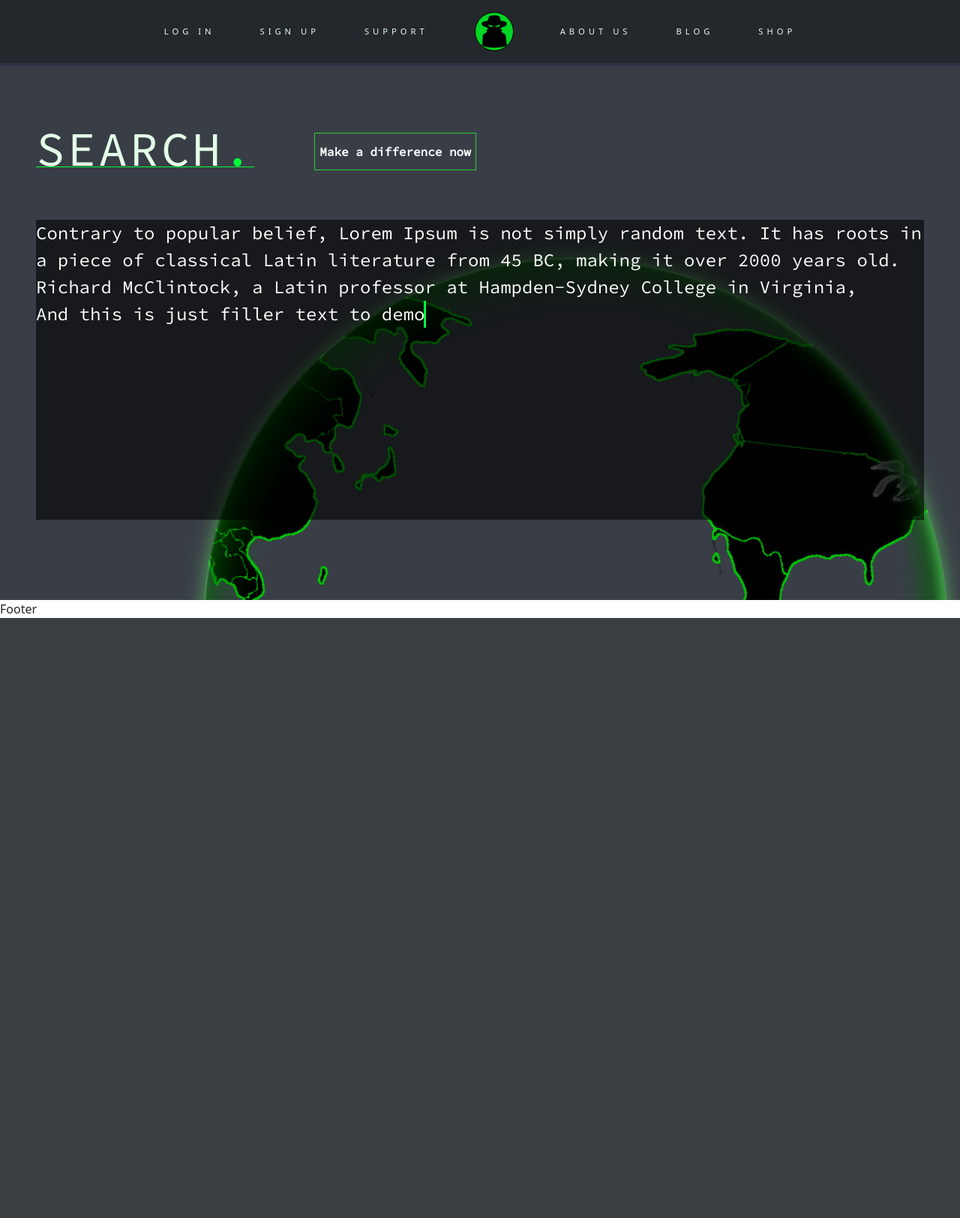
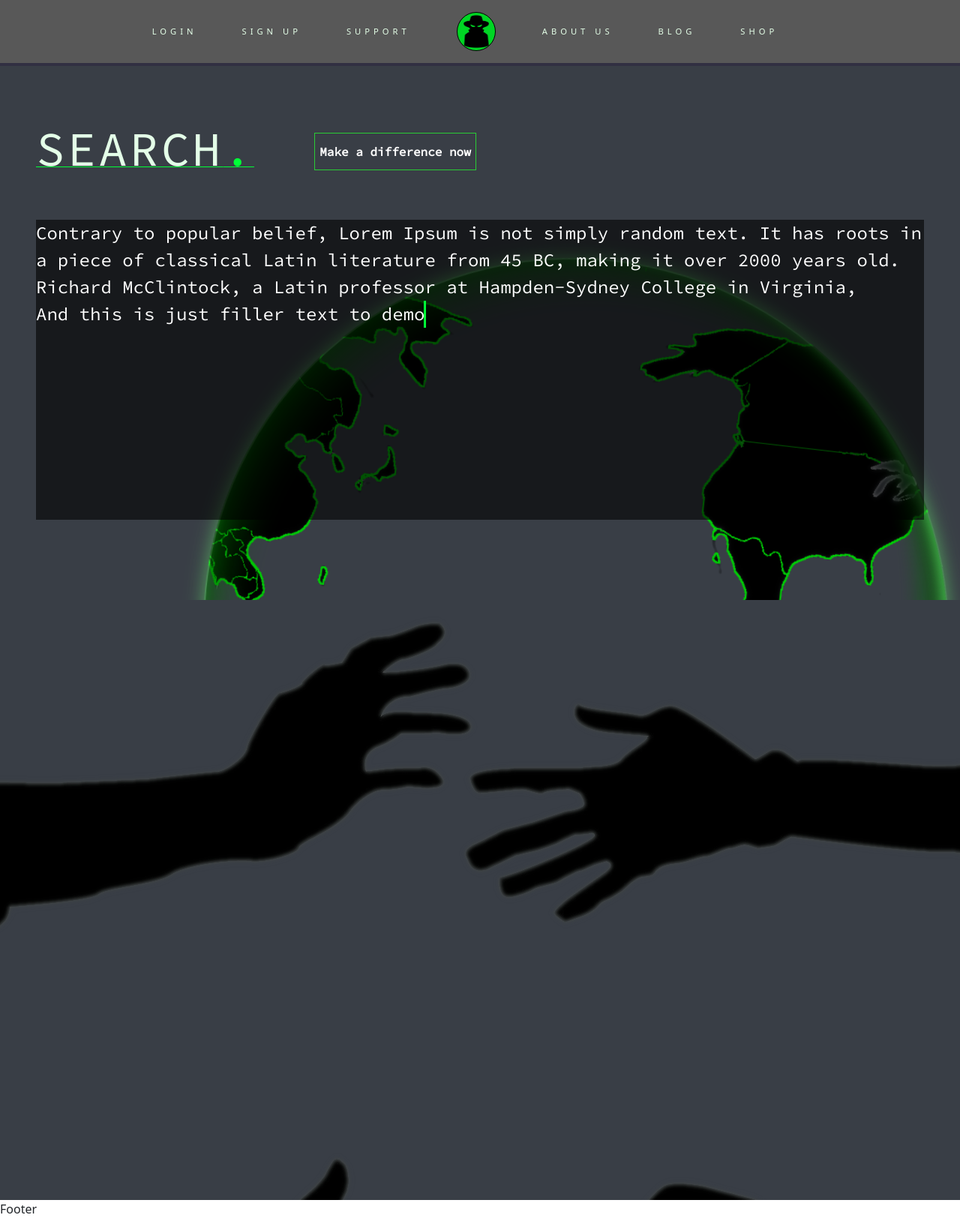
Before and after one commit to andrew8bit/project4, a Django app: page / in a window 1280 px wide. Shown: the whole page at 75% size. Before the commit the page ends 824 px from the top, so only its background shows below. Run offline with Django 3.2, Linux system fonts and the light colour scheme.

Commit message:
added style and donation page base

```diff
--- a/main_app/static/global.css
+++ b/main_app/static/global.css
@@ -16,14 +16,33 @@ ul {
 
 /******************** NAVBAR STYLING ************************/
 
+nav button {
+  padding: 0;
+}
+.nav-btn {
+  border:none;
+  background-color: transparent;
+  padding-top:0px;
+  display: block;
+  text-decoration: none;
+  text-transform: uppercase;
+  letter-spacing: 5px;
+  font-size: 1em;
+  color: #e4ffe8;
+  text-align: center;
+  padding: 14px 30px;
+  transition: all .3s ease-in-out;
+}
+
 .nav-header {
   padding-top: 1em;
+  padding-right: 2.5em;
   position: fixed;
   top: 0;
   left: 0;
   width: 100%;
-  background: #0000005e;
-  z-index: 1;
+  background: #585858;
+  z-index: 3;
   border-bottom: 4px solid #323042;
   display: flex;
   flex-direction: row;
@@ -51,6 +70,9 @@ ul {
       text-decoration: none;
       text-transform: uppercase;
       letter-spacing: 5px;
+      border:none;
+      background-color: transparent;
+      padding-top:0px;
 
       font-size: 0.7em;
       color: #e4ffe8;
@@ -88,6 +110,4 @@ ul {
 
 }
 
-
-
 /****************************************/
--- a/main_app/static/home.css
+++ b/main_app/static/home.css
@@ -70,3 +70,18 @@
     border: 1px solid rgb(135, 255, 135);
 
 }
+
+/**************************** Homepage Page 2 styles **************************************/
+
+.donation_description {
+
+}
+
+.pg2 {
+    background-color: #393e46;
+    height: 100%;
+    background-image: url('./images/hands.png');
+    size: 100%;
+    background-position: top;
+
+}
--- a/main_app/templates/base.html
+++ b/main_app/templates/base.html
@@ -45,10 +45,24 @@
         {% else %}
 
         <li class="nav-item ">
-          <a class="nav-a" href="{% url 'login' %}">Log in</a>
+                        <button
+              class="nav-a nav-btn"
+      type="button"
+      data-bs-toggle="modal"
+      data-bs-target="#loginModal"
+    >
+          Login
+          </button>
         </li>
         <li class="nav-item ">
-          <a class="nav-a" href="{% url 'signup' %}">Sign Up</a>
+              <button
+              class="nav-a nav-btn"
+      type="button"
+      data-bs-toggle="modal"
+      data-bs-target="#signupModal"
+    >
+          Sign Up
+          </button>
         </li>
         <li class="nav-item " >
           <a class="nav-a" href="/"> Support </a>
@@ -73,7 +87,108 @@
   </header>
 
   <body>
-    {% block content %} {% endblock %}
+    {% block content %}
+
+    {% endblock %}
+
+    <!-- *************************** Signup Modal **************************** -->
+<div
+  class="modal fade"
+  id="signupModal"
+  tabindex="-1"
+  aria-labelledby="signupModalLabel"
+  aria-hidden="true"
+>
+  <div class="modal-dialog">
+    <div class="modal-content modal-custom">
+      <div class="modal-header">
+        <h5 class="modal-title" id="signupModalLabel">Sign Up Now</h5>
+        <button
+          type="button"
+          class="btn-close"
+          data-bs-dismiss="modal"
+          aria-label="Close"
+        ></button>
+      </div>
+      <div class="modal-body">
+        <form method="post" action="{% url 'signup' %}">
+
+        <!-- NOT A DRY WAY TO GRAB FORM DATA - GOING TO REFACTOR WHEN WE MAKE CUSTOM MODELS -->
+          {% csrf_token %}
+
+          <div class="form-label">
+          {{ form.username.label }}:
+          {{ form.username}}
+          </div>
+          <br />
+         <div class="form-label">
+          {{ form.password1.label}}:
+          {{ form.password1 }}
+            </div>
+          <br />
+         <div class="form-label">
+          {{ form.password2.label }}:
+          {{ form.password2}}
+            </div>
+        <br />
+
+      </div>
+      <div class="modal-footer">
+        <button type="submit" class="signup-btn" value="signup"> Sign up Now </button>
+        <input type="hidden" name="next" value="{{ next }}" />
+      </div>
+      </form>
+    </div>
+  </div>
+</div>
+
+    <!-- *************************** Login Modal **************************** -->
+<div
+  class="modal fade"
+  id="loginModal"
+  tabindex="-1"
+  aria-labelledby="loginModalLabel"
+  aria-hidden="true"
+>
+  <div class="modal-dialog">
+    <div class="modal-content modal-custom">
+      <div class="modal-header">
+        <h5 class="modal-title" id="loginModalLabel">Login Now</h5>
+        <button
+          type="button"
+          class="btn-close"
+          data-bs-dismiss="modal"
+          aria-label="Close"
+        ></button>
+      </div>
+      <div class="modal-body">
+        <form method="post" action="{% url 'login' %}">
+
+        <!-- NOT A DRY WAY TO GRAB FORM DATA - GOING TO REFACTOR WHEN WE MAKE CUSTOM MODELS -->
+
+          {% csrf_token %}
+
+          <div class="form-label">
+          {{ login_form.username.label }}:
+          {{ login_form.username}}
+          </div>
+          <br />
+         <div class="login_form-label">
+          {{ login_form.password.label}}:
+          {{ login_form.password }}
+            </div>
+        <br />
+
+      </div>
+      <div class="modal-footer">
+        <button type="submit" class="signup-btn" value="login"> Login </button>
+        <input type="hidden" name="next" value="{{ next }}" />
+      </div>
+      </form>
+    </div>
+  </div>
+</div>
+
     <script
       src="https://cdn.jsdelivr.net/npm/@popperjs/core@2.9.1/dist/umd/popper.min.js"
       integrity="sha384-SR1sx49pcuLnqZUnnPwx6FCym0wLsk5JZuNx2bPPENzswTNFaQU1RDvt3wT4gWFG"
--- /dev/null
+++ b/main_app/templates/donation.html
@@ -0,0 +1,6 @@
+{% extends 'base.html' %}
+
+{% block content %}
+
+
+{% endblock %}
--- a/main_app/templates/index.html
+++ b/main_app/templates/index.html
@@ -7,7 +7,7 @@
       type="button"
       class="signup-btn"
       data-bs-toggle="modal"
-      data-bs-target="#exampleModal"
+      data-bs-target="#signupModal"
     >
       Make a difference now
     </button>
@@ -32,55 +32,10 @@
   <div id="globe"></div>
 </div>
 
-<!-- *************************** Signup Modal **************************** -->
-<div
-  class="modal fade"
-  id="exampleModal"
-  tabindex="-1"
-  aria-labelledby="exampleModalLabel"
-  aria-hidden="true"
->
-  <div class="modal-dialog">
-    <div class="modal-content modal-custom">
-      <div class="modal-header">
-        <h5 class="modal-title" id="exampleModalLabel">Sign Up Now</h5>
-        <button
-          type="button"
-          class="btn-close"
-          data-bs-dismiss="modal"
-          aria-label="Close"
-        ></button>
-      </div>
-      <div class="modal-body">
-        <form method="post" action="{% url 'signup' %}">
+<div class="pg2">
+  <div class="donation-description">
 
-        <!-- NOT A DRY WAY TO GRAB FORM DATA - GOING TO REFACTOR WHEN WE MAKE CUSTOM MODELS -->
-          {% csrf_token %}
-          <div class="form-label">
-          {{ form.username.label }}:
-          {{ form.username}}
-          </div>
-          <br />
-         <div class="form-label">
-          {{ form.password1.label}}:
-          {{ form.password1 }}
-            </div>
-          <br />
-         <div class="form-label">
-          {{ form.password2.label }}:
-          {{ form.password2}}
-            </div>
-        <br />
-
-      </div>
-      <div class="modal-footer">
-        <button type="submit" class="signup-btn" value="signup"> Sign up Now </button>
-        <input type="hidden" name="next" value="{{ next }}" />
-      </div>
-      </form>
-    </div>
   </div>
 </div>
 
-
 {% endblock %}
--- a/main_app/urls.py
+++ b/main_app/urls.py
@@ -5,6 +5,8 @@ urlpatterns = [
     path('', views.index, name='index'),
 
     path('accounts/signup', views.signup, name='signup'),
-    path('accounts/logout', views.logout_view, name='logout')
+    path('accounts/logout', views.logout_view, name='logout_view'),
+
+    path('donations/', views.donation_view, name="donation_view")
 
 ]
--- a/main_app/views.py
+++ b/main_app/views.py
@@ -4,7 +4,7 @@ from django.views.generic.edit import CreateView, UpdateView, DeleteView, FormVi
 from django.http import HttpResponse, HttpResponseRedirect
 # bring in some things to make auth easier
 from django.contrib.auth import login, logout
-from django.contrib.auth.forms import UserCreationForm
+from django.contrib.auth.forms import UserCreationForm, AuthenticationForm
 # bring in decorator
 from django.contrib.auth.decorators import login_required
 
@@ -39,14 +39,42 @@ def index(request):
       # ok user created log them in
         login(request, user)
         return redirect('index')
+
     else:
       error_message='That was a no go. Invalid signup'
 
+    login_form = AuthenticationForm
+
+    print(login_form)
     form = UserCreationForm()
     return render(request, 'index.html', {
+      'login_form': login_form,
       'form': form,
       'error_message': error_message
     })
 
 def logout_view(request):
     logout(request)
+
+def donation_view(request):
+    error_message= ''
+    if request.method == 'POST':
+      form = UserCreationForm(request.POST)
+      if form.is_valid():
+        user = form.save()
+      # ok user created log them in
+        login(request, user)
+        return redirect('index')
+
+    else:
+      error_message='That was a no go. Invalid signup'
+
+    login_form = AuthenticationForm
+
+    print(login_form)
+    form = UserCreationForm()
+    return render(request, 'donation.html', {
+      'login_form': login_form,
+      'form': form,
+      'error_message': error_message
+    })
```
Also changed, not shown: main_app/static/donation.css (added), main_app/static/images/hands.png (added), main_app/templates/homepage.html (added), 1 other file.
